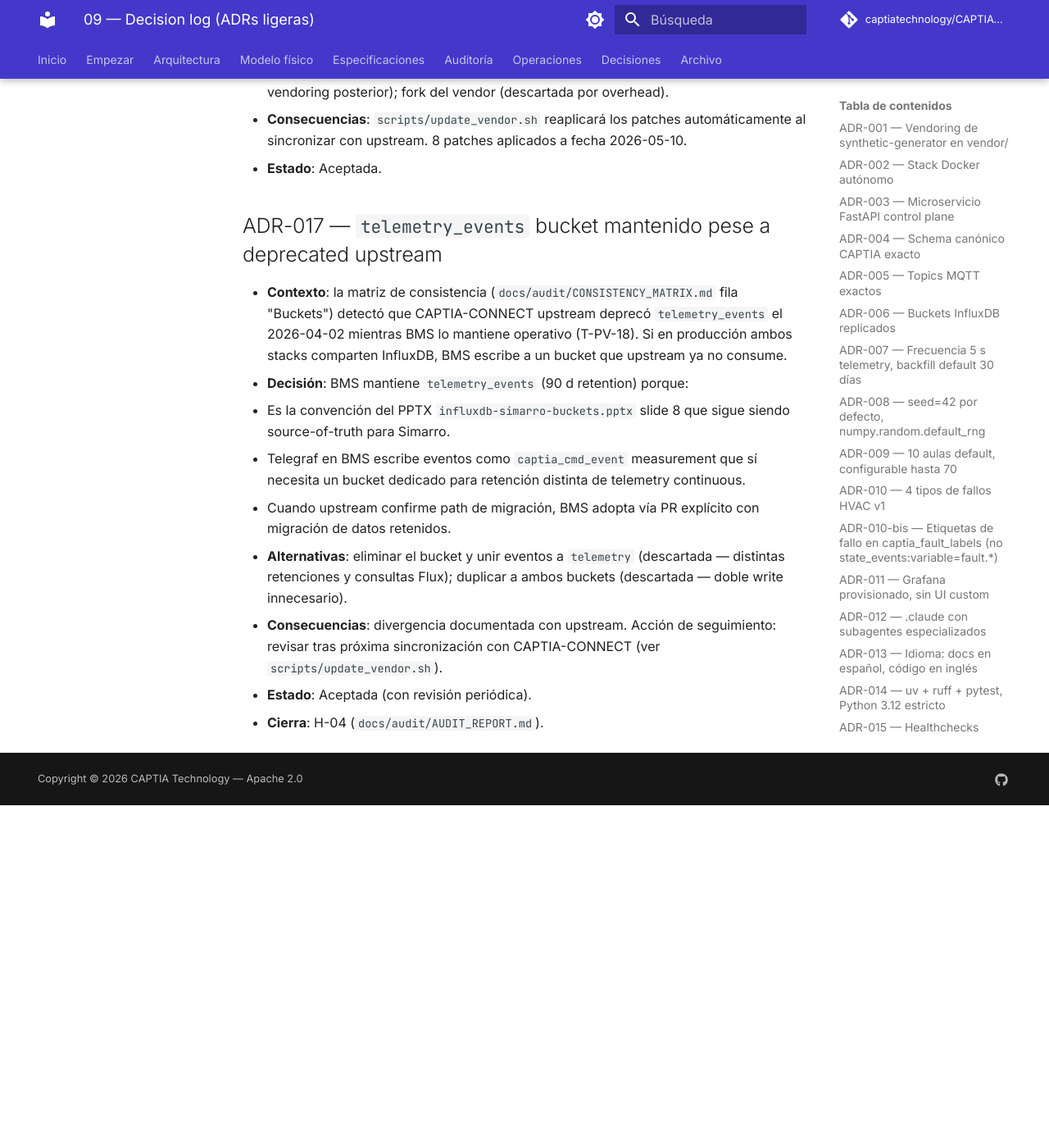
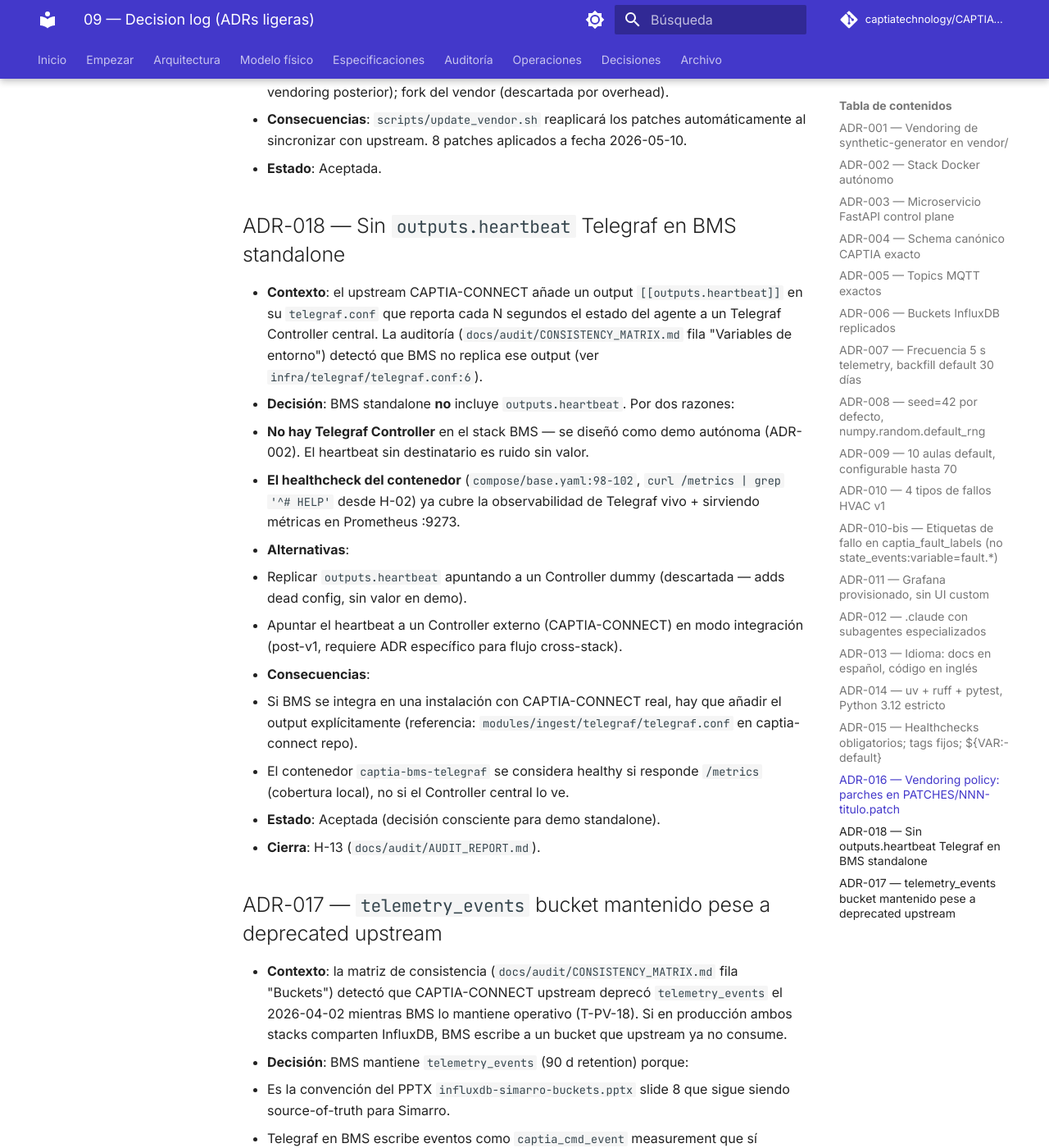
Before and after one commit to captia-technology/captia-synthetic-data-bms, an MkDocs documentation site: the page built from docs/specs/synthetic-bms/09-decision-log.md, in a window 1280 px wide and 1400 px high, scrolled down 5796 px. Shown: the whole window at 82% size. Built offline with MkDocs 1.6.1 and Material for MkDocs 9.7.7, drawn with Linux system fonts in a browser that asks for light colours; comment, search, counter and statistics services are not loaded; before the commit the page ends 6778 px from its top, so only the background shows below that.

Commit message:
docs(decision): close H-13 — ADR-018 Telegraf heartbeat decision
ADR-018 documents the conscious decision to NOT include
[[outputs.heartbeat]] in BMS standalone telegraf.conf:

  1. There is no Telegraf Controller in the BMS stack (ADR-002
     designed it as autonomous demo). A heartbeat without recipient
     is dead config / noise.
  2. Container healthcheck (curl :9273/metrics from H-02) already
     covers "Telegraf alive + serving" observability locally.

Open path for future integration: add the output back if BMS
deploys alongside a CAPTIA-CONNECT installation that runs a
controller — referenced in the ADR.

Updates ACTION_PLAN.md: H-13 marked closed; open findings down to
3 (H-01 alta, H-11 baja, F-10 baja). 26 of 29 closed (90%).

Refs: docs/audit/AUDIT_REPORT.md (H-13);
      docs/audit/CONSISTENCY_MATRIX.md (Variables de entorno row);
      infra/telegraf/telegraf.conf:6 (top-of-file comment).

Co-Authored-By: Claude Opus 4.7 (1M context) <noreply@anthropic.com>

```diff
--- a/docs/audit/ACTION_PLAN.md
+++ b/docs/audit/ACTION_PLAN.md
@@ -85,7 +84,7 @@ Tests de regresión: **15 tests nuevos**, todos verdes.
 | H-09 | `init_env.sh` no documentado | `docs/operations/init-env.md` (flujo, secretos, troubleshooting, CI) | S | ✅ cerrada |
 | H-10 | `bms_signal_alias` con 1 test | 15/15 tests (la base ya tenía 11; +4 edge cases nuevos) | S | ✅ cerrada |
 | H-11 | Dependabot abierto | Revisar PRs pendientes (acción manual sin código) | S | ⚪ pendiente (manual) |
-| H-13 | Telegraf controller heartbeat omitido | Añadir output o documentar | S | ⚪ pendiente |
+| H-13 | Telegraf controller heartbeat omitido | ADR-018 documentando decisión consciente (no Controller en BMS standalone) | S | ✅ cerrada |
 | H-14 | `tagexclude` no aplicado en `captia_cmd_event` | `omit_hostname=true` + `processors.tag_limit` | S | ✅ cerrada |
 | H-19 | Healthchecks no estandarizados | `docs/operations/healthchecks.md` con convención + tabla 9 servicios | S | ✅ cerrada |
 | H-20 | Contratos sin doc unificado | **Cubierto por este sitio** (`docs/architecture/`, `docs/specs/`) | ✅ done |
--- a/docs/specs/synthetic-bms/09-decision-log.md
+++ b/docs/specs/synthetic-bms/09-decision-log.md
@@ -163,6 +163,34 @@
   2026-05-10.
 - **Estado**: Aceptada.
 
+## ADR-018 — Sin `outputs.heartbeat` Telegraf en BMS standalone
+
+- **Contexto**: el upstream CAPTIA-CONNECT añade un output
+  `[[outputs.heartbeat]]` en su `telegraf.conf` que reporta cada N segundos
+  el estado del agente a un Telegraf Controller central. La auditoría
+  (`docs/audit/CONSISTENCY_MATRIX.md` fila "Variables de entorno") detectó
+  que BMS no replica ese output (ver `infra/telegraf/telegraf.conf:6`).
+- **Decisión**: BMS standalone **no** incluye `outputs.heartbeat`. Por dos
+  razones:
+  1. **No hay Telegraf Controller** en el stack BMS — se diseñó como demo
+     autónoma (ADR-002). El heartbeat sin destinatario es ruido sin valor.
+  2. **El healthcheck del contenedor** (`compose/base.yaml:98-102`,
+     `curl /metrics | grep '^# HELP'` desde H-02) ya cubre la observabilidad
+     de Telegraf vivo + sirviendo métricas en Prometheus :9273.
+- **Alternativas**:
+  - Replicar `outputs.heartbeat` apuntando a un Controller dummy
+    (descartada — adds dead config, sin valor en demo).
+  - Apuntar el heartbeat a un Controller externo (CAPTIA-CONNECT) en modo
+    integración (post-v1, requiere ADR específico para flujo cross-stack).
+- **Consecuencias**:
+  - Si BMS se integra en una instalación con CAPTIA-CONNECT real, hay que
+    añadir el output explícitamente (referencia: `modules/ingest/telegraf/telegraf.conf`
+    en captia-connect repo).
+  - El contenedor `captia-bms-telegraf` se considera healthy si responde
+    `/metrics` (cobertura local), no si el Controller central lo ve.
+- **Estado**: Aceptada (decisión consciente para demo standalone).
+- **Cierra**: H-13 (`docs/audit/AUDIT_REPORT.md`).
+
 ## ADR-017 — `telemetry_events` bucket mantenido pese a deprecated upstream
 
 - **Contexto**: la matriz de consistencia (`docs/audit/CONSISTENCY_MATRIX.md`
```
Also changed, not shown: other parts of docs/audit/ACTION_PLAN.md (+4 -5 lines).
